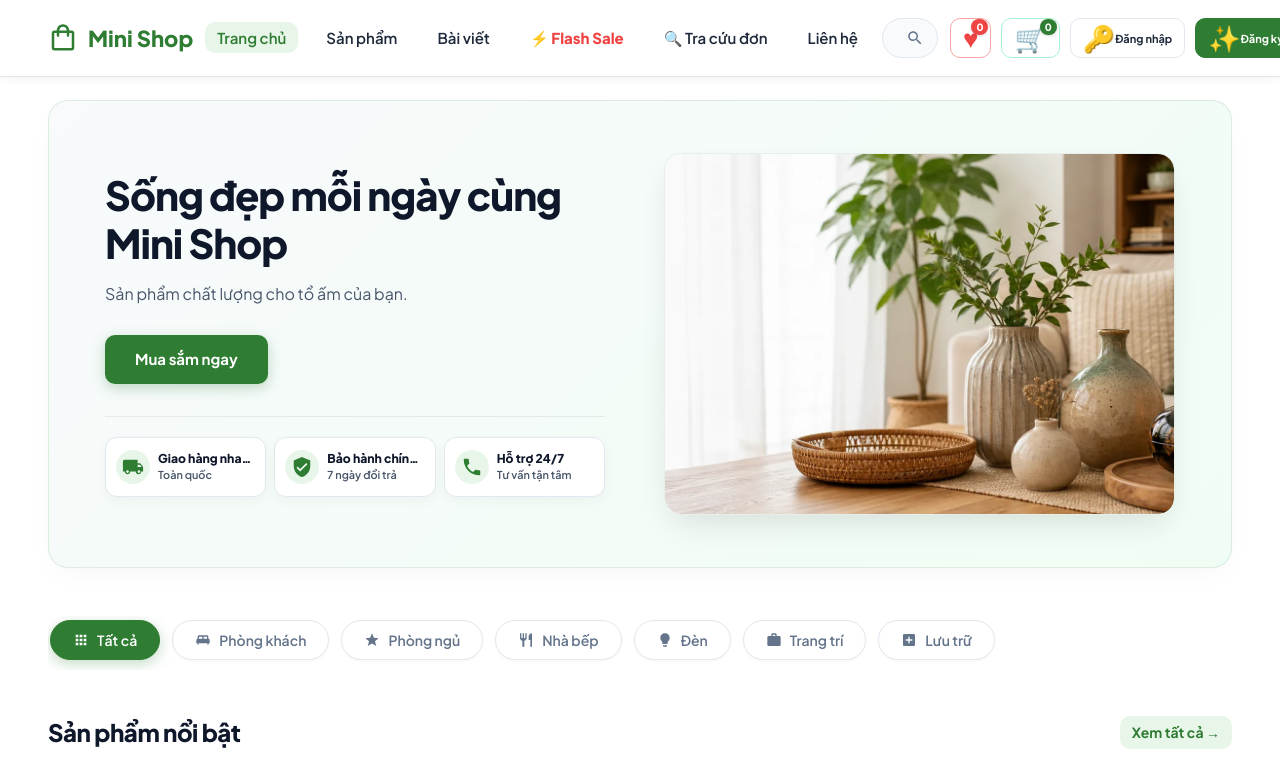
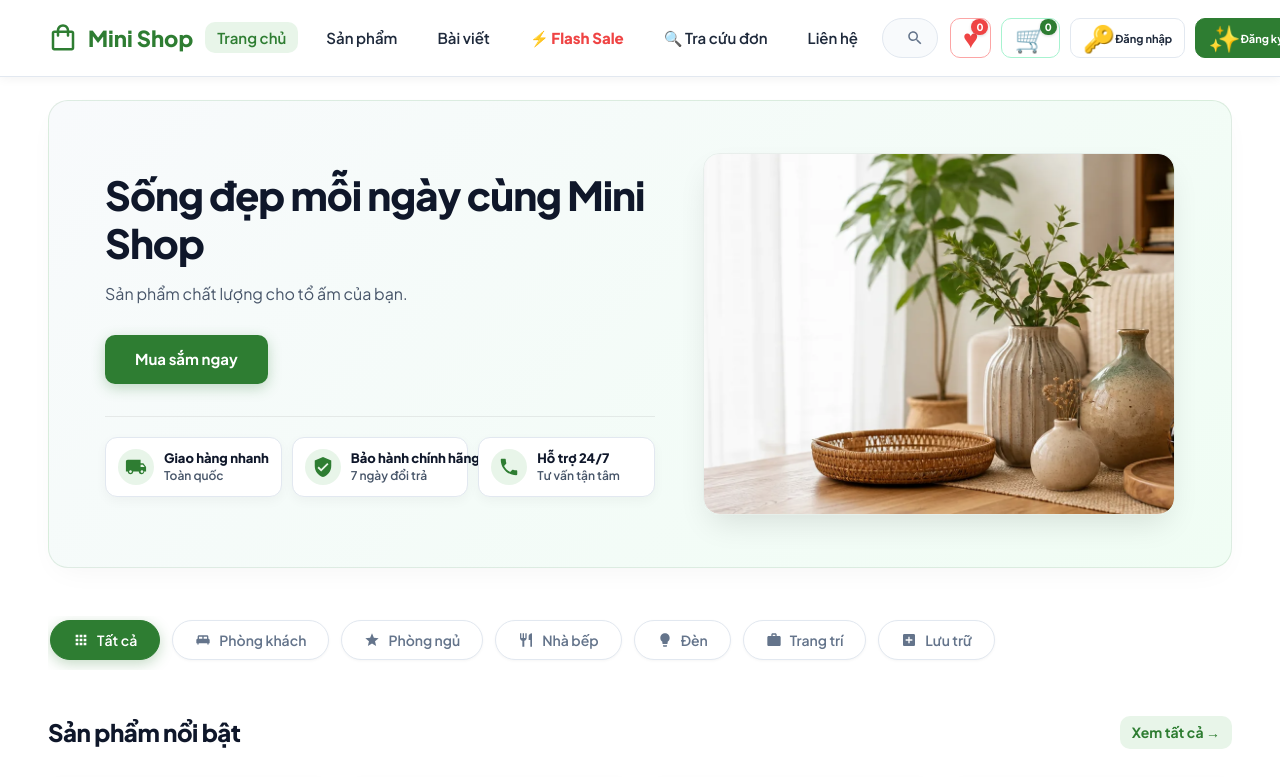
Before and after one commit to PhamThaiBinh/MINI-SHOP, a Next.js app: page / in a window 1280 px wide. Shown: the top 777 px of the page. Built offline with nearby package versions, Linux system fonts and the light colour scheme; no server answers; the database is empty.

Commit message:
fix: widen hero-content container to 550px and display 100% full text without truncation or ellipsis

```diff
--- a/src/styles/home.css
+++ b/src/styles/home.css
@@ -24,7 +24,7 @@
 }
 
 .hero-content {
-    max-width: 500px;
+    max-width: 550px;
 }
 
 .hero-title {
@@ -74,28 +74,26 @@
 .hero-badges {
     display: flex;
     align-items: stretch;
-    gap: 8px;
+    gap: 10px;
     margin-top: 32px;
     padding-top: 20px;
     border-top: 1px solid rgba(0, 0, 0, 0.07);
-    flex-wrap: wrap;
 }
 
 .badge-item {
-    flex: 1 1 0%;
-    min-width: 140px;
+    flex: 1;
+    min-width: 0;
     min-height: 60px;
     display: flex;
     align-items: center;
-    gap: 8px;
+    gap: 10px;
     background-color: #ffffff;
-    padding: 8px 10px;
+    padding: 10px 12px;
     border-radius: 12px;
     border: 1px solid var(--border-color);
     box-shadow: 0 4px 12px rgba(0, 0, 0, 0.04);
     transition: var(--transition);
     box-sizing: border-box;
-    overflow: hidden;
 }
 
 .badge-item:hover {
@@ -105,8 +103,8 @@
 }
 
 .badge-icon {
-    width: 34px;
-    height: 34px;
+    width: 36px;
+    height: 36px;
     border-radius: 50%;
     background-color: var(--primary-light);
     display: flex;
@@ -121,30 +119,24 @@
     flex-direction: column;
     justify-content: center;
     gap: 2px;
-    min-width: 0;
-    overflow: hidden;
 }
 
 .badge-text strong {
     display: block;
-    font-size: clamp(11.5px, 0.95vw, 13px);
+    font-size: 13px;
     font-weight: 800;
     color: #0f172a;
     line-height: 1.25;
     white-space: nowrap;
-    overflow: hidden;
-    text-overflow: ellipsis;
 }
 
 .badge-text span {
     display: block;
-    font-size: clamp(10.5px, 0.85vw, 12px);
+    font-size: 12px;
     font-weight: 600;
     color: #475569;
     line-height: 1.25;
     white-space: nowrap;
-    overflow: hidden;
-    text-overflow: ellipsis;
 }
 
 .hero-image-wrapper {
```
